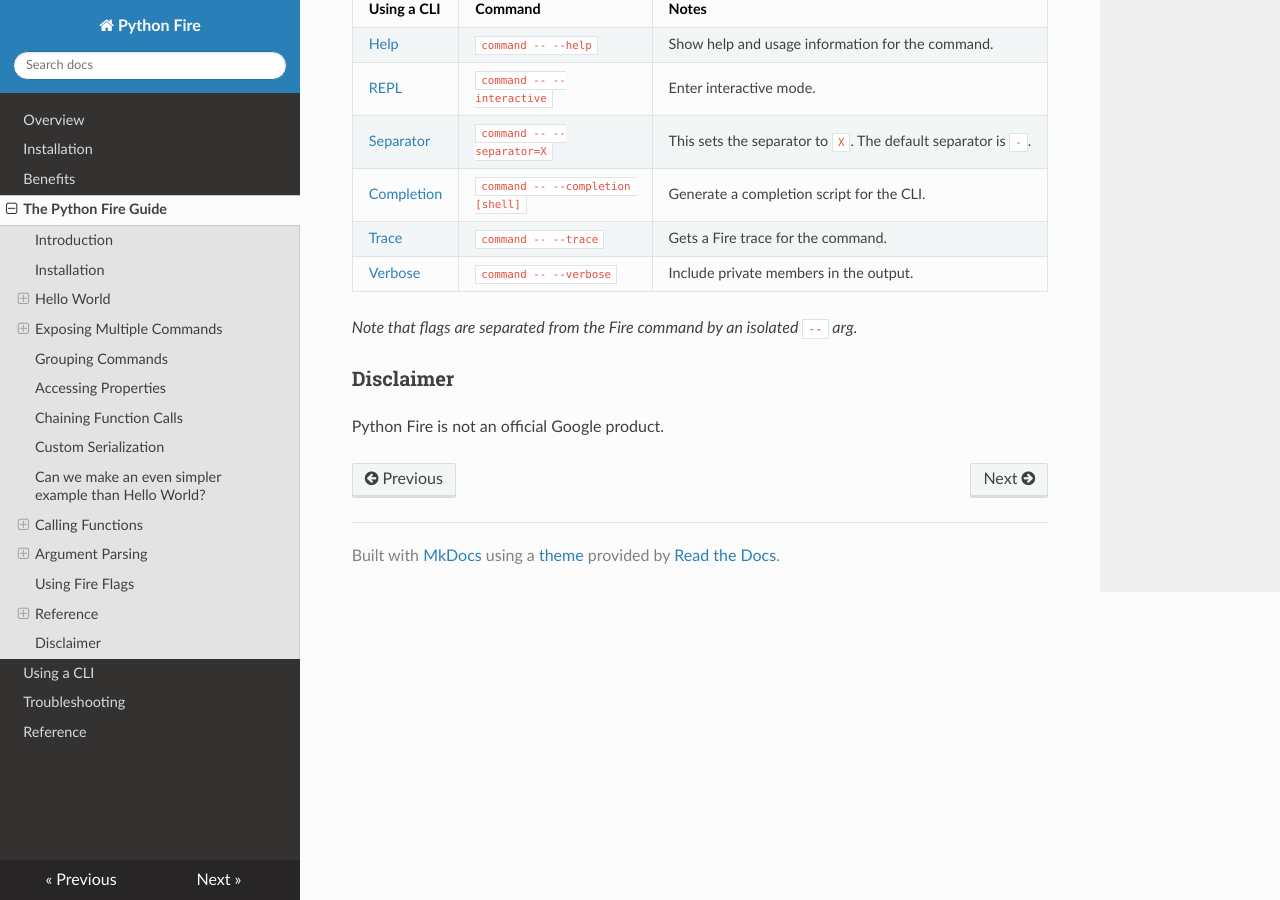
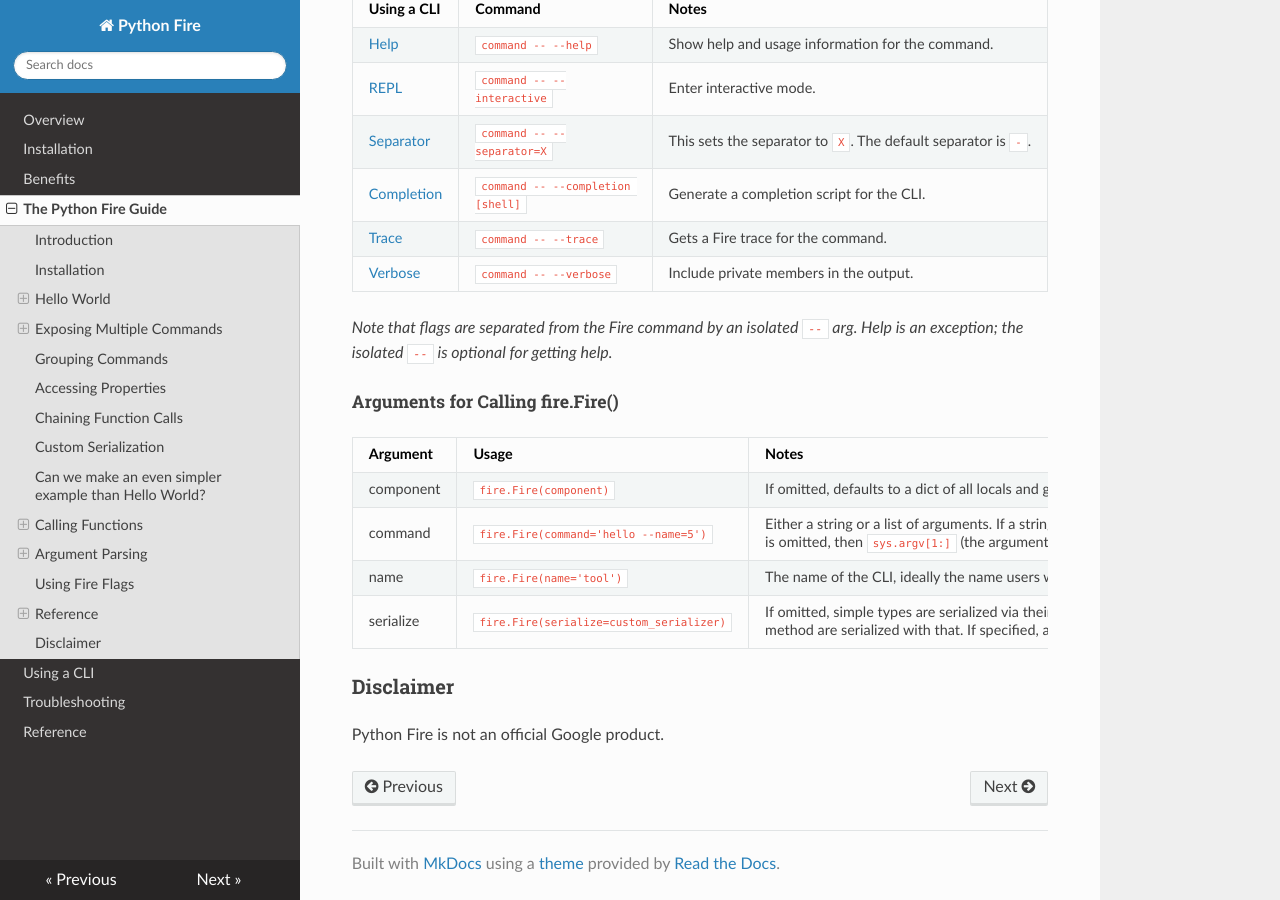
Before and after one commit to google/python-fire, an MkDocs documentation site: the page built from docs/guide.md, in a window 1280 px wide and 900 px high, scrolled down 12581 px. Built offline with MkDocs 1.6.1, drawn with Linux system fonts in a browser that asks for light colours; nearby versions of some CDN libraries; old or Windows-style settings are respelled for this version of MkDocs.

Commit message:
Update docs

```diff
--- a/docs/guide.md
+++ b/docs/guide.md
@@ -742,7 +742,18 @@
 | [Trace](using-cli.md#trace-flag) | `command -- --trace` | Gets a Fire trace for the command.
 | [Verbose](using-cli.md#verbose-flag) | `command -- --verbose` | Include private members in the output.
 
-_Note that flags are separated from the Fire command by an isolated `--` arg._
+_Note that flags are separated from the Fire command by an isolated `--` arg.
+Help is an exception; the isolated `--` is optional for getting help._
+
+
+##### Arguments for Calling fire.Fire()
+
+| Argument  | Usage                     | Notes                                |
+| --------- | ------------------------- | ------------------------------------ |
+| component | `fire.Fire(component)`    | If omitted, defaults to a dict of all locals and globals. |
+| command   | `fire.Fire(command='hello --name=5')` | Either a string or a list of arguments. If a string is provided, it is split to determine the arguments. If a list or tuple is provided, they are the arguments. If `command` is omitted, then `sys.argv[1:]` (the arguments from the command line) are used by default. |
+| name      | `fire.Fire(name='tool')`  | The name of the CLI, ideally the name users will enter to run the CLI. This name will be used in the CLI's help screens. If the argument is omitted, it will be inferred automatically.|
+| serialize | `fire.Fire(serialize=custom_serializer)` | If omitted, simple types are serialized via their builtin str method, and any objects that define a custom `__str__` method are serialized with that. If specified, all objects are serialized to text via the provided method. |
 
 
 ### Disclaimer
```
Also changed, not shown: docs/api.md (+1 -1 lines), docs/index.md (+2 -1 lines), docs/installation.md (+2 -2 lines).
